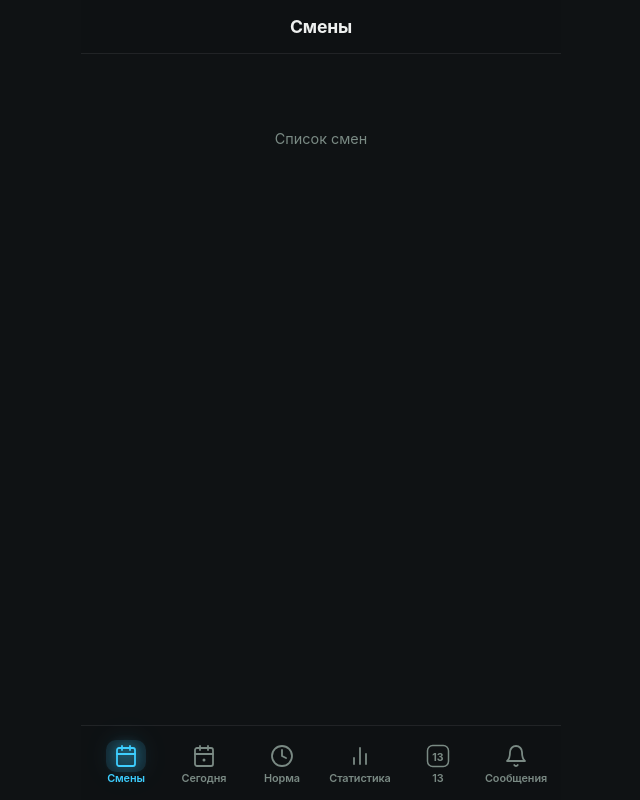
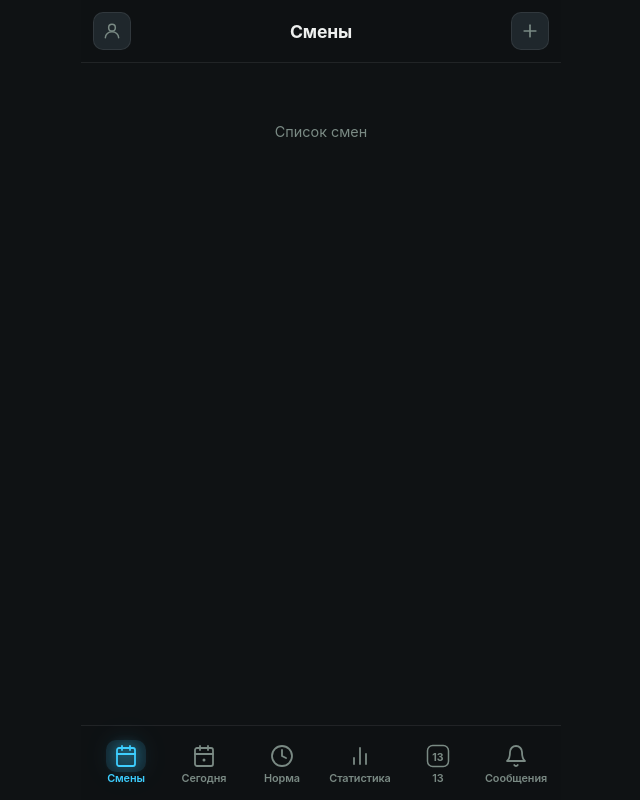
Before and after one commit to merzopakostniy/MetrotimeWeb, a website: page index.html in a window 1280 px wide. Both pictures are taken after a click on the button "Смены". Shown: the whole page, without its empty margins (319-959 px from the left). Drawn offline with Linux system fonts and the light colour scheme.

Commit message:
Add global topbar with profile + add buttons, title updates on nav
Co-Authored-By: Claude Sonnet 4.6 <noreply@anthropic.com>

```diff
--- a/app.js
+++ b/app.js
@@ -1,19 +1,28 @@
-// Navigation
-const tabs = document.querySelectorAll(".tab[data-target]");
-const screens = document.querySelectorAll(".screen[data-screen]");
+const titles = {
+  shifts: 'Смены',
+  today: 'Сегодня',
+  norm: 'Норма',
+  stats: 'Статистика',
+  thirteen: '13',
+  messages: 'Сообщения',
+};
+
+const tabs = document.querySelectorAll('.tab[data-target]');
+const screens = document.querySelectorAll('.screen[data-screen]');
+const topbarTitle = document.getElementById('topbarTitle');
 
 tabs.forEach((tab) => {
-  tab.addEventListener("click", () => navigate(tab.dataset.target));
+  tab.addEventListener('click', () => navigate(tab.dataset.target));
 });
 
 function navigate(name) {
-  screens.forEach((s) => s.classList.toggle("is-active", s.dataset.screen === name));
-  tabs.forEach((t) => t.classList.toggle("is-active", t.dataset.target === name));
+  screens.forEach((s) => s.classList.toggle('is-active', s.dataset.screen === name));
+  tabs.forEach((t) => t.classList.toggle('is-active', t.dataset.target === name));
+  topbarTitle.textContent = titles[name] ?? name;
 }
 
-// Service Worker
-if ("serviceWorker" in navigator) {
-  window.addEventListener("load", () => {
-    navigator.serviceWorker.register("sw.js").catch(() => {});
+if ('serviceWorker' in navigator) {
+  window.addEventListener('load', () => {
+    navigator.serviceWorker.register('sw.js').catch(() => {});
   });
 }
--- a/index.html
+++ b/index.html
@@ -13,60 +13,53 @@
   <body>
     <div class="app">
 
+      <!-- ───────── ТОПБАР ───────── -->
+      <header class="topbar">
+        <button class="btn-icon" aria-label="Профиль">
+          <svg width="20" height="20" viewBox="0 0 24 24" fill="none" stroke="currentColor" stroke-width="1.8" stroke-linecap="round" stroke-linejoin="round">
+            <circle cx="12" cy="8" r="4"/>
+            <path d="M4 20c0-4 3.6-7 8-7s8 3 8 7"/>
+          </svg>
+        </button>
+        <span class="topbar-title" id="topbarTitle">Смены</span>
+        <button class="btn-icon" aria-label="Добавить">
+          <svg width="20" height="20" viewBox="0 0 24 24" fill="none" stroke="currentColor" stroke-width="2" stroke-linecap="round" stroke-linejoin="round">
+            <line x1="12" y1="5" x2="12" y2="19"/>
+            <line x1="5" y1="12" x2="19" y2="12"/>
+          </svg>
+        </button>
+      </header>
+
       <!-- ───────── ЭКРАНЫ ───────── -->
       <main class="screens">
 
         <!-- СМЕНЫ (стартовый) -->
         <section class="screen is-active" data-screen="shifts">
-          <div class="page-header">
-            <h1>Смены</h1>
-          </div>
           <p class="placeholder">Список смен</p>
         </section>
 
         <!-- СЕГОДНЯ -->
         <section class="screen" data-screen="today">
-          <div class="page-header">
-            <h1>Сегодня</h1>
-            <button class="btn-icon" aria-label="Настройки">
-              <svg width="20" height="20" viewBox="0 0 24 24" fill="none" stroke="currentColor" stroke-width="2" stroke-linecap="round" stroke-linejoin="round">
-                <circle cx="12" cy="12" r="3"/>
-                <path d="M19.4 15a1.65 1.65 0 0 0 .33 1.82l.06.06a2 2 0 0 1-2.83 2.83l-.06-.06a1.65 1.65 0 0 0-1.82-.33 1.65 1.65 0 0 0-1 1.51V21a2 2 0 0 1-4 0v-.09A1.65 1.65 0 0 0 9 19.4a1.65 1.65 0 0 0-1.82.33l-.06.06a2 2 0 0 1-2.83-2.83l.06-.06A1.65 1.65 0 0 0 4.68 15a1.65 1.65 0 0 0-1.51-1H3a2 2 0 0 1 0-4h.09A1.65 1.65 0 0 0 4.6 9a1.65 1.65 0 0 0-.33-1.82l-.06-.06a2 2 0 0 1 2.83-2.83l.06.06A1.65 1.65 0 0 0 9 4.68a1.65 1.65 0 0 0 1-1.51V3a2 2 0 0 1 4 0v.09a1.65 1.65 0 0 0 1 1.51 1.65 1.65 0 0 0 1.82-.33l.06-.06a2 2 0 0 1 2.83 2.83l-.06.06A1.65 1.65 0 0 0 19.4 9a1.65 1.65 0 0 0 1.51 1H21a2 2 0 0 1 0 4h-.09a1.65 1.65 0 0 0-1.51 1z"/>
-              </svg>
-            </button>
-          </div>
           <p class="placeholder">Главный экран</p>
         </section>
 
         <!-- НОРМА -->
         <section class="screen" data-screen="norm">
-          <div class="page-header">
-            <h1>Норма</h1>
-          </div>
           <p class="placeholder">Норма месяца</p>
         </section>
 
         <!-- СТАТИСТИКА -->
         <section class="screen" data-screen="stats">
-          <div class="page-header">
-            <h1>Статистика</h1>
-          </div>
           <p class="placeholder">Графики и статистика</p>
         </section>
 
         <!-- 13 -->
         <section class="screen" data-screen="thirteen">
-          <div class="page-header">
-            <h1>13</h1>
-          </div>
           <p class="placeholder">Раздел 13</p>
         </section>
 
         <!-- СООБЩЕНИЯ -->
         <section class="screen" data-screen="messages">
-          <div class="page-header">
-            <h1>Сообщения</h1>
-          </div>
           <p class="placeholder">Сообщения</p>
         </section>
 
--- a/styles.css
+++ b/styles.css
@@ -63,32 +63,26 @@ button {
   display: block;
 }
 
-/* ─── PAGE HEADER ─── */
+/* ─── TOPBAR ─── */
 
-.page-header {
+.topbar {
+  position: sticky;
+  top: 0;
+  z-index: 20;
   display: flex;
   align-items: center;
   justify-content: space-between;
-  padding: calc(16px + env(safe-area-inset-top)) 0 16px;
-  position: sticky;
-  top: 0;
-  background: rgba(15, 18, 20, 0.88);
+  padding: calc(12px + env(safe-area-inset-top)) 12px 12px;
+  background: rgba(15, 18, 20, 0.92);
+  border-bottom: 1px solid var(--border);
   backdrop-filter: blur(20px);
   -webkit-backdrop-filter: blur(20px);
-  z-index: 10;
-  margin: 0 -16px;
-  padding-left: 16px;
-  padding-right: 16px;
-  border-bottom: 1px solid var(--border);
-  margin-bottom: 16px;
 }
 
-.page-header h1 {
+.topbar-title {
   font-size: 1.1rem;
   font-weight: 700;
   letter-spacing: -0.01em;
-  flex: 1;
-  text-align: center;
 }
 
 .btn-icon {
--- a/sw.js
+++ b/sw.js
@@ -1,4 +1,4 @@
-const cacheName = "metrotime-web-v4";
+const cacheName = "metrotime-web-v5";
 const baseUrl = self.registration.scope;
 const assets = ["", "index.html", "styles.css", "app.js", "manifest.json", "assets/metrotime-mark.svg"].map(
   (path) => new URL(path, baseUrl).toString(),
```
